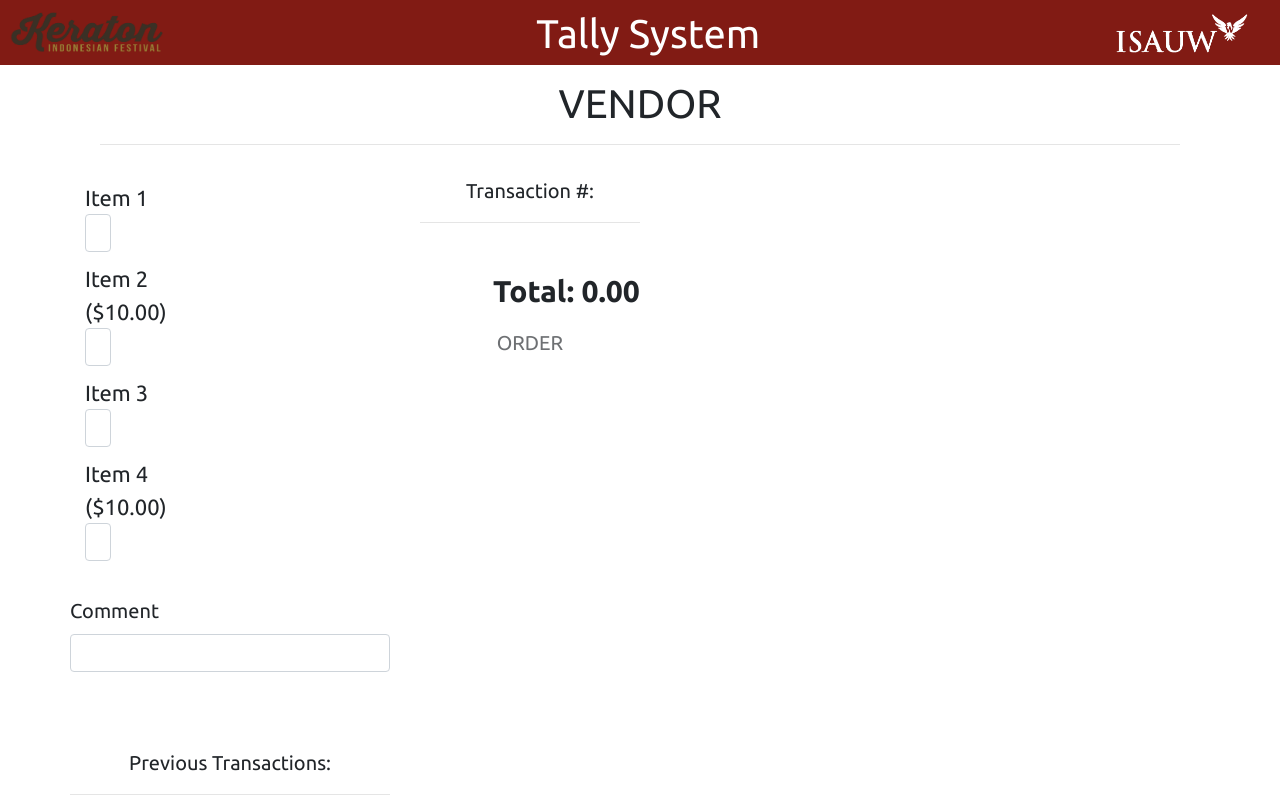
After one commit to IndoHuskies/Kasir, a PHP site: page /index.html in a window 1280 px wide. The commit adds this page. Run offline with PHP 8.4, Linux system fonts and the light colour scheme; some libraries are stand-ins or nearby versions.

Commit message:
confirm popup + previous transactions + fixed formData

```diff
--- /dev/null
+++ b/index.html
@@ -0,0 +1,235 @@
+<!DOCTYPE html>
+<html>
+	<head>
+		<meta charset="utf-8" />
+		<title>KERATON 2016 TALLY</title>
+		<link rel="stylesheet" href="https://maxcdn.bootstrapcdn.com/bootstrap/4.0.0-alpha.2/css/bootstrap.min.css">
+		<link href='http://fonts.googleapis.com/css?family=Ubuntu:400,700' rel='stylesheet' type='text/css'>
+		<link rel="stylesheet" type="text/css" href="tally.css">
+	</head>
+
+	<body>
+		<div class="header">
+			<div class="isauw">
+				<img src="logo_isauw_16 copy.png" alt="isauw" />
+			</div>
+			<div class="keraton">
+				<img src="Keraton logo.png" alt="logo" />
+			</div>
+			<h1>
+				Tally System
+			</h1>
+		</div>
+
+		<div class="container">
+			<h1>
+				VENDOR
+				<br>
+				<hr>
+			</h1>
+				<div class="menu row">
+					<form class="row" id="orderForm">
+						<div class="trans col-md-7">
+							<div class="product col-md-6" data-price="5.00">
+								<div class="item col-md-8" id="item1">
+									Item 1
+								</div>
+
+								<div class="col-md-4">
+									<input type="number" min="0" class="form-control" id="quantity">
+								</div>
+							</div>
+
+							<div class="product col-md-6" data-price="2.50">
+								<div class="item col-md-8" id="item2">
+									Item 2 ($10.00)
+								</div>
+
+								<div class="col-md-4">
+									<input type="number" min="0" class="form-control" id="quantity">
+								</div>
+							</div>
+
+							<div class="product col-md-6" data-price="10.00">
+								<div class="item col-md-8" id="item3">
+									Item 3
+								</div>
+
+								<div class="col-md-4">
+									<input type="number" min="0" class="form-control" id="quantity">
+								</div>
+							</div>
+
+							<div class="product col-md-6" data-price="10.00">
+								<div class="item col-md-8" id="item4">
+									Item 4 ($10.00)
+								</div>
+
+								<div class="col-md-4">
+									<input type="number" min="0" class="form-control" id="quantity">
+								</div>
+							</div>
+
+							<div class="col-md-12">
+								<br>
+							</div>
+
+							<div class="form-group row">
+								<label for="comment" class="col-md-2 form-control-label">Comment</label>
+								<div class="col-md-12">
+									<input type="text" class="form-control" id="comment">
+								</div>
+							</div>
+
+						<div class="prevTrans">
+							<br>
+							<br>
+							Previous Transactions:
+							<hr>
+							<ol id="tran" start="1">
+							</ol>
+						</div>
+					</div>
+
+					<div class="receipt col-md-5">
+						Transaction #:
+						<hr>
+						<div class="transactions">
+						</div>
+						<br>
+						<div class="final"></div>
+							<div class="form-group" style="text-align:center;">
+	                                <input type="submit" class="btn btn-lg orderButton" value="ORDER">
+	                        </div>
+						</div>
+					</form>
+				</div>
+			</div>
+	</body>
+
+	<script src="https://ajax.googleapis.com/ajax/libs/jquery/1.11.1/jquery.min.js"></script>
+	<script type="text/javascript">
+$(document).ready(function (){
+	updateTotal();
+//Update total when quantity changes
+	$(".product #quantity").change(function() {
+	    updateTotal();
+	});
+
+// unit price
+   $('.product p').each(function() {
+       var $price = $(this).parents("div").data('price');
+      $(this).before($price);
+    });
+
+   $('#orderForm').submit(function(e){
+   		var date = new Date();
+    	var hour = date.getHours();
+    	if(hour<10) {
+                hour = "0"+hour;
+        }
+        var min = date.getMinutes();
+        if(min<10) {
+                min = "0"+min;
+        }
+        var sec = date.getSeconds();
+        if(sec<10) {
+                sec = "0"+sec;
+        }
+        var checkoutTime = hour+':'+min+":"+sec;
+        var items = "";
+        var totalCash = 0.0;
+    	$(".product").each(function() {
+        	var quantity = $('#quantity', this).val();
+        	quantity = parseInt(quantity);
+    		if(quantity > 0){
+    			var name = $('.item', this).html();
+    			items += quantity + "x     " + name.trim() + "\n";
+    			totalCash += $(this).data('price') * quantity;
+    		}
+    	});
+    	var total = $('.final').html().trim();
+    	var comm = '\n'+$('#comment').val().trim();
+        var message = items + total + comm + '\nOK?';
+        var formData = {
+        	item: items.trim(),
+        	cash: totalCash,
+        	transaction_time: checkoutTime,
+        	comment: comm,
+        	action: "submit_transaction"
+        }
+
+        //MOVE TO SUCCESS WHEN WORKING !!!!
+        updatePrev(items, totalCash, comm);
+
+        e.preventDefault();
+        if(confirm(message)){
+        	$.ajax({
+        		url: 'tally.php',
+        		type: 'POST',
+        		data: formData
+        	}).success(function(msg) {
+        		if(msg == 'success'){
+        			$('#orderForm')[0].reset();
+        		} else {
+        			alert(msg + "ERROR: CALL FOR ASSISTANCE");
+        		}
+        	}).fail(function() {
+        		alert("ERROR: SERVER NOT FOUND; CALL FOR ASSISTANCE");
+        	});
+        };
+   });
+});
+
+function updatePrev(items, totalCash, comm) {
+	if($("li").size() == 5){
+		$("li:nth-child(1)").remove();
+		var num = document.getElementById("tran");
+		var index = num.start;
+		num.start = index+1;
+	}
+	var text = items.split('\n');
+	var textToHtml = "";
+	for(i = 0; i < text.length; i++){
+		textToHtml += text[i]+"<br>";
+	}
+	$("ol").append('<li class="transNum"><div class="totalPrice row">Total: $'+totalCash.toFixed(2)+'</div><div class="items">'+textToHtml+'</div><div class="note">'+comm+'</div></li>');
+}
+
+var updateTotal = function() {
+
+       var sum = 0;
+       var receipt = '';
+    //Add each product price to total
+    $(".product").each(function() {
+        var price = $(this).data('price');
+        var quantity = $('#quantity', this).val();
+
+
+        //Total for one product
+        var subtotal = price*quantity;
+        //Round to 2 decimal places.
+        sum += subtotal;
+        subtotal = subtotal.toFixed(2);
+
+        if(quantity > 0){
+        	var name = $('.item', this).html();
+        	receipt += '<div class="order row"><div class="quant col-md-1">'+parseInt(quantity)+'</div><div class="name col-md-8">'+name+'</div><div class="price col-md-2">'+subtotal+'</div></div>';
+        }
+        $('.transactions').html(receipt);
+
+    });
+
+    $('.final').html('Total: ' + sum.toFixed(2));
+
+    if(sum == 0){
+    	$("input[type=submit]").prop("disabled", true);
+    } else {
+    	$("input[type=submit]").prop("disabled", false);
+    }
+
+};
+
+
+</script>
+</html>
--- a/tally.css
+++ b/tally.css
@@ -6,11 +6,15 @@ body, h1 {
 	font-weight: normal;
 }
 
+body {
+	font-size: 20px;
+}
+
 .header {
 	background-color: rgb(129, 27, 20);
 	padding: 0.5em;
 	color: white;
-	height: 55px;
+	height: 65px;
 }
 
 .isauw img {
@@ -35,7 +39,7 @@ body, h1 {
 }
 
 .product .item {
-	font-size: 25px;
+	font-size: 22px;
 }
 
 .product {
@@ -56,6 +60,7 @@ body, h1 {
 
 .totalPrice {
 	font-weight: bold;
+	float: right;
 }
 
 .final {
@@ -64,7 +69,11 @@ body, h1 {
 	font-size: 1.5em;
 }
 
-.items {
+.items, .note {
 	list-style-type: none;
 	text-align: left;
 }
+
+li {
+	padding-bottom: 15px;
+}
```
